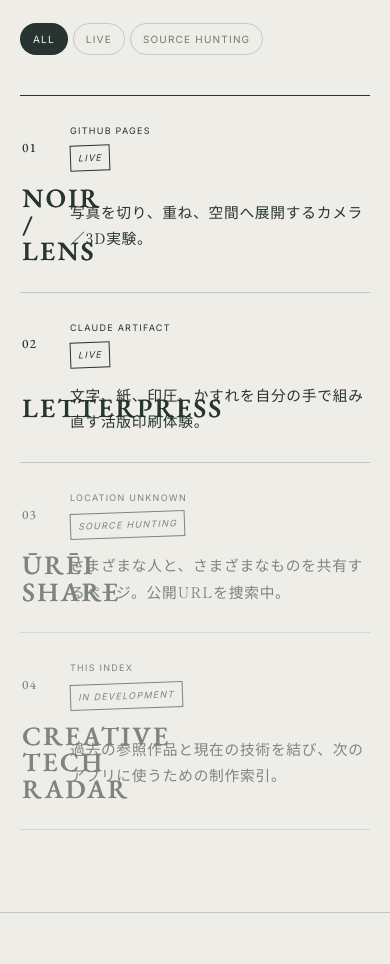
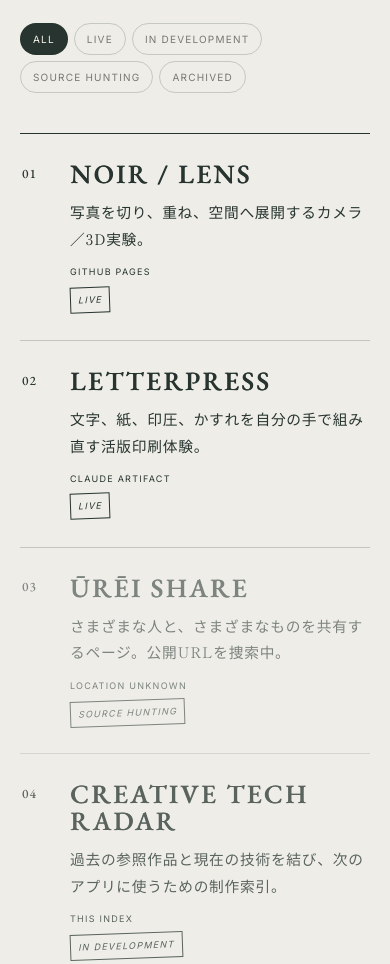
Before and after one commit to 8viliv8/urei-works-index, a plain HTML site: page dist/index.html in a window 390 px wide. Shown: the part 1013-1977 px from the top of the page. Drawn offline with nearby package versions, Linux system fonts and the light colour scheme.

Commit message:
Fix base layout and work status handling
- Fix mobile work cards: title was squeezed into the 34px number column
  at <=520px and overlapped the description (explicit grid placement)
- Separate statuses: live / development / seeking / archived; CREATIVE
  TECH RADAR is now IN DEVELOPMENT (legacy seeking+IN DEVELOPMENT is
  still read as development)
- Fixed index numbers via `no` in data.js (no renumbering on filter)
- Any work with a URL is openable; #references works as in-page link;
  cards without URL are not link-like and announce "公開URL未登録"
- Filters: aria-pressed, live count announcement, wrap on mobile
- INDEX menu closes with Escape; hidden menu links no longer focusable
- Edition date comes from data.meta.updated instead of today's date

Co-Authored-By: Claude Opus 5.5 <noreply@anthropic.com>
Claude-Session: https://claude.ai/code/session_01YZDC9RWQ19fE8PwMFyLwuj

```diff
--- a/dist/app.js
+++ b/dist/app.js
@@ -5,35 +5,76 @@
   const emptyState=document.getElementById('emptyState');
   const esc=s=>String(s).replace(/[&<>"']/g,c=>({'&':'&amp;','<':'&lt;','>':'&gt;','"':'&quot;',"'":'&#39;'}[c]));
 
-  document.getElementById('editionDate').textContent=new Intl.DateTimeFormat('en',{year:'numeric',month:'2-digit'}).format(new Date()).replace('/','.');
+  // 作品ステータスの定義。data.js の status はこのキーのどれか。
+  const STATUS={
+    live:{label:'LIVE',note:'現在開ける作品'},
+    development:{label:'IN DEVELOPMENT',note:'制作中・実験中'},
+    seeking:{label:'SOURCE HUNTING',note:'URLやソースを捜索中'},
+    archived:{label:'ARCHIVED',note:'ソースを保存済み'}
+  };
+  // 旧データ互換：status が "seeking" でも表示ラベルが IN DEVELOPMENT のものは制作中として扱う。
+  const statusOf=w=>{
+    if(w.status==='seeking'&&w.statusLabel==='IN DEVELOPMENT') return 'development';
+    return STATUS[w.status]?w.status:'seeking';
+  };
+
+  // 索引番号は data の no を使い、無ければ登録順で固定する（フィルター後の順位は使わない）。
+  const works=data.works.map((w,i)=>({...w,status:statusOf(w),no:Number.isFinite(w.no)?w.no:i+1}));
+
+  // 版表示：data.meta.updated（YYYY-MM-DD）を明示的に表示する。
+  const updated=data.meta&&data.meta.updated;
+  const editionDate=document.getElementById('editionDate');
+  if(updated&&editionDate){
+    editionDate.innerHTML=`<time datetime="${esc(updated)}">${esc(updated.replace(/-/g,'.'))}</time>`;
+    editionDate.setAttribute('aria-label',`最終更新 ${updated}`);
+  }
+
+  function workCard(w){
+    const no=String(w.no).padStart(2,'0');
+    const st=STATUS[w.status];
+    const label=w.statusLabel||st.label;
+    const internal=w.url&&w.url.startsWith('#');
+    let title;
+    if(w.url){
+      const attrs=internal?'':' target="_blank" rel="noopener"';
+      const hint=internal?'（このページ内へ移動）':'（新しいタブで開く）';
+      title=`<a class="work-link" href="${esc(w.url)}"${attrs}>${esc(w.title)}<span class="sr-only">${hint}</span></a>`;
+    }else{
+      title=`${esc(w.title)}<span class="sr-only">（公開URL未登録）</span>`;
+    }
+    return `<article class="work-card ${esc(w.status)}${w.url?' has-link':' no-link'}" data-id="${esc(w.id||'')}" style="--card-ink:${esc(w.ink)}" aria-labelledby="work-${esc(w.id)}">
+        <span class="work-no" aria-hidden="true">${esc(no)}</span>
+        <h3 class="work-title" id="work-${esc(w.id)}"><span class="sr-only">No.${esc(no)} </span>${title}</h3>
+        <p class="work-description">${esc(w.description)}</p>
+        <p class="work-meta">${esc(w.origin)}<br><i class="work-stamp"><span class="sr-only">状態：</span>${esc(label)}</i></p>
+      </article>`;
+  }
 
   function renderWorks(filter='all'){
-    const works=data.works.filter(w=>filter==='all'||w.status===filter);
-    emptyState.hidden=works.length>0;
-    workList.innerHTML=works.map((w,i)=>{
-      const tag=w.url&&w.status==='live'?'a':'article';
-      const href=tag==='a'?` href="${esc(w.url)}" target="_blank" rel="noopener"`:'';
-      return `<${tag}${href} class="work-card ${esc(w.status)}" style="--card-ink:${esc(w.ink)}">
-        <span class="work-no">${String(i+1).padStart(2,'0')}</span>
-        <strong class="work-title">${esc(w.title)}</strong>
-        <span class="work-description">${esc(w.description)}</span>
-        <span class="work-meta">${esc(w.origin)}<br><i class="work-stamp">${esc(w.statusLabel)}</i></span>
-      </${tag}>`;
-    }).join('');
+    const list=works.filter(w=>filter==='all'||w.status===filter);
+    emptyState.hidden=list.length>0;
+    workList.innerHTML=list.map(workCard).join('');
   }
 
   referenceGrid.innerHTML=data.references.map(r=>`<a class="reference-card" href="${esc(r.url)}" target="_blank" rel="noopener" style="--ref-color:${esc(r.color)}">
     <small>${esc(r.source)}</small><h3>${esc(r.title)}</h3><p>${esc(r.note)}</p><span class="reference-tags">${r.tags.map(esc).join(' · ')}</span>
   </a>`).join('');
 
-  document.querySelectorAll('.filter').forEach(button=>button.addEventListener('click',()=>{
-    document.querySelectorAll('.filter').forEach(b=>b.classList.toggle('active',b===button));
+  const filters=[...document.querySelectorAll('.filter')];
+  const filterStatus=document.getElementById('filterStatus');
+  function selectFilter(button){
+    filters.forEach(b=>{const on=b===button;b.classList.toggle('active',on);b.setAttribute('aria-pressed',String(on));});
     renderWorks(button.dataset.filter);
-  }));
+    const count=workList.children.length;
+    if(filterStatus) filterStatus.textContent=`${button.textContent}：${count}件`;
+  }
+  filters.forEach(button=>button.addEventListener('click',()=>selectFilter(button)));
 
   const menu=document.getElementById('siteNav'),menuButton=document.getElementById('menuButton');
+  const closeMenu=(focusButton)=>{menu.classList.remove('open');menuButton.setAttribute('aria-expanded','false');if(focusButton)menuButton.focus();};
   menuButton.addEventListener('click',()=>{const open=menu.classList.toggle('open');menuButton.setAttribute('aria-expanded',String(open));});
-  menu.querySelectorAll('a').forEach(a=>a.addEventListener('click',()=>{menu.classList.remove('open');menuButton.setAttribute('aria-expanded','false');}));
+  menu.querySelectorAll('a').forEach(a=>a.addEventListener('click',()=>closeMenu(false)));
+  document.addEventListener('keydown',e=>{if(e.key==='Escape'&&menu.classList.contains('open'))closeMenu(true);});
 
   const pulse=document.getElementById('inkPulse');
   document.getElementById('inkButton').addEventListener('click',()=>{pulse.classList.remove('go');requestAnimationFrame(()=>pulse.classList.add('go'));});
--- a/dist/data.js
+++ b/dist/data.js
@@ -1,7 +1,14 @@
 window.UREI_INDEX = {
+  // 版表示に使う更新情報。内容を更新したらここを手で書き換える（閲覧日ではない）。
+  meta: {
+    updated: "2026-11-24"
+  },
+  // status: "live" | "development" | "seeking" | "archived"
+  // no: 索引番号。一度付けたら変えない（フィルターや並び替えで振り直さない）。
   works: [
     {
       id: "noir-lens",
+      no: 1,
       title: "NOIR / LENS",
       description: "写真を切り、重ね、空間へ展開するカメラ／3D実験。",
       status: "live",
@@ -12,6 +19,7 @@ window.UREI_INDEX = {
     },
     {
       id: "letterpress",
+      no: 2,
       title: "LETTERPRESS",
       description: "文字、紙、印圧、かすれを自分の手で組み直す活版印刷体験。",
       status: "live",
@@ -22,6 +30,7 @@ window.UREI_INDEX = {
     },
     {
       id: "urei-share",
+      no: 3,
       title: "ŪRĒI SHARE",
       description: "さまざまな人と、さまざまなものを共有するページ。公開URLを捜索中。",
       status: "seeking",
@@ -32,9 +41,10 @@ window.UREI_INDEX = {
     },
     {
       id: "tech-radar",
+      no: 4,
       title: "CREATIVE TECH RADAR",
       description: "過去の参照作品と現在の技術を結び、次のアプリに使うための制作索引。",
-      status: "seeking",
+      status: "development",
       statusLabel: "IN DEVELOPMENT",
       origin: "THIS INDEX",
       url: "#references",
--- a/dist/index.html
+++ b/dist/index.html
@@ -15,7 +15,7 @@
       <span>ŪRĒI</span><i aria-hidden="true"></i>
     </a>
     <div class="edition">WORKS INDEX<br><span id="editionDate"></span></div>
-    <button class="menu-button" id="menuButton" aria-expanded="false" aria-controls="siteNav">INDEX</button>
+    <button class="menu-button" id="menuButton" type="button" aria-expanded="false" aria-controls="siteNav">INDEX</button>
   </header>
 
   <nav class="site-nav" id="siteNav" aria-label="主なページ">
@@ -38,10 +38,13 @@
       <header class="section-head">
         <div><p>01 / WORKS</p><h2 id="worksTitle">APPLICATIONS &amp; EXPERIMENTS</h2></div>
         <div class="filters" role="group" aria-label="作品を絞り込む">
-          <button class="filter active" data-filter="all">ALL</button>
-          <button class="filter" data-filter="live">LIVE</button>
-          <button class="filter" data-filter="seeking">SOURCE HUNTING</button>
+          <button class="filter active" type="button" data-filter="all" aria-pressed="true">ALL</button>
+          <button class="filter" type="button" data-filter="live" aria-pressed="false">LIVE</button>
+          <button class="filter" type="button" data-filter="development" aria-pressed="false">IN DEVELOPMENT</button>
+          <button class="filter" type="button" data-filter="seeking" aria-pressed="false">SOURCE HUNTING</button>
+          <button class="filter" type="button" data-filter="archived" aria-pressed="false">ARCHIVED</button>
         </div>
+        <p class="sr-only" id="filterStatus" role="status" aria-live="polite"></p>
       </header>
       <div class="work-list" id="workList"></div>
       <p class="empty-state" id="emptyState" hidden>この分類には、まだ作品がありません。</p>
@@ -65,6 +68,7 @@
       </div>
       <div class="status-key" aria-label="ステータスの説明">
         <span><i class="dot live"></i>LIVE — 現在開ける作品</span>
+        <span><i class="dot development"></i>IN DEVELOPMENT — 制作中・実験中</span>
         <span><i class="dot seeking"></i>SOURCE HUNTING — URLやソースを捜索中</span>
         <span><i class="dot archive"></i>ARCHIVED — ソースを保存済み</span>
       </div>
--- a/dist/styles.css
+++ b/dist/styles.css
@@ -16,8 +16,8 @@ button{border:0;background:none;cursor:pointer}
 .brand i:before{width:1px;height:14px;left:4px}.brand i:after{width:8px;height:1px;left:0;top:4px}
 .edition{text-align:center;color:#7c7e77;font:10px/1.5 Inter,sans-serif;letter-spacing:.18em}
 .menu-button{justify-self:end;padding:5px 0;border-bottom:1px solid var(--ink);font-size:11px;letter-spacing:.18em}
-.site-nav{position:fixed;z-index:14;right:22px;top:62px;width:min(260px,calc(100vw - 44px));padding:24px;background:rgba(246,243,233,.88);border:1px solid rgba(39,52,47,.16);box-shadow:0 28px 60px -35px var(--shadow);backdrop-filter:blur(18px);transform:translateY(-12px);opacity:0;pointer-events:none;transition:.25s ease}
-.site-nav.open{transform:none;opacity:1;pointer-events:auto}
+.site-nav{position:fixed;z-index:14;right:22px;top:62px;width:min(260px,calc(100vw - 44px));padding:24px;background:rgba(246,243,233,.88);border:1px solid rgba(39,52,47,.16);box-shadow:0 28px 60px -35px var(--shadow);backdrop-filter:blur(18px);transform:translateY(-12px);opacity:0;visibility:hidden;pointer-events:none;transition:.25s ease}
+.site-nav.open{transform:none;opacity:1;visibility:visible;pointer-events:auto}
 .site-nav a{display:block;padding:14px 3px;border-bottom:1px solid var(--rule);font:500 13px/1 EB Garamond,serif;letter-spacing:.16em}
 .hero{min-height:100svh;padding:150px max(7vw,28px) 80px;display:grid;grid-template-columns:minmax(0,1.25fr) minmax(220px,.75fr);grid-template-rows:auto 1fr auto;gap:35px;align-items:center;position:relative;overflow:hidden}
 .kicker{grid-column:1/-1;margin:0;color:#85867f;font-size:10px;letter-spacing:.25em}
@@ -35,16 +35,24 @@ h2{margin:0;font:500 clamp(1.55rem,3.2vw,3rem)/1.15 EB Garamond,serif;letter-spa
 .filters{display:flex;justify-content:flex-end;gap:5px;flex-wrap:wrap}
 .filter{padding:9px 12px;border:1px solid rgba(39,52,47,.2);border-radius:999px;color:#777970;font-size:10px;letter-spacing:.12em;transition:.2s}
 .filter.active,.filter:hover{background:var(--ink);color:var(--sheet)}
+.filter:focus-visible,.menu-button:focus-visible,#inkButton:focus-visible,.reference-card:focus-visible,.site-nav a:focus-visible{outline:1px solid var(--ink);outline-offset:3px}
+.sr-only{position:absolute!important;width:1px;height:1px;padding:0;margin:-1px;overflow:hidden;clip:rect(0 0 0 0);white-space:nowrap;border:0}
 .work-list{border-top:1px solid var(--ink)}
 .work-card{--card-ink:var(--ink);display:grid;grid-template-columns:70px minmax(180px,1.05fr) minmax(200px,1fr) 130px;gap:24px;align-items:center;padding:34px 4px;border-bottom:1px solid var(--rule);position:relative;isolation:isolate;transition:padding .28s ease,color .28s ease}
 .work-card:before{content:"";position:absolute;inset:7px -10px;background:var(--card-ink);transform:scaleY(0);transform-origin:bottom;transition:transform .28s cubic-bezier(.2,.7,.2,1);z-index:-1}
-.work-card.live:hover,.work-card.live:focus-visible{padding-left:19px;padding-right:19px;color:var(--sheet)}
-.work-card.live:hover:before,.work-card.live:focus-visible:before{transform:scaleY(1)}
-.work-card.seeking{opacity:.56;cursor:default}
+.work-card.has-link:hover,.work-card.has-link:focus-within{padding-left:19px;padding-right:19px;color:var(--sheet);opacity:1}
+.work-card.has-link:hover:before,.work-card.has-link:focus-within:before{transform:scaleY(1)}
+.work-card.has-link:focus-within{outline:1px solid var(--card-ink);outline-offset:9px}
+.work-link{color:inherit}
+.work-link:after{content:"";position:absolute;inset:0}
+.work-link:focus-visible{outline:none}
+.work-card.no-link{cursor:default}
+.work-card.seeking{opacity:.56}
+.work-card.development{opacity:.74}
 .work-no{font:500 13px/1 EB Garamond,serif;letter-spacing:.08em}
-.work-title{font:500 clamp(1.65rem,3.6vw,3.4rem)/1 EB Garamond,"Shippori Mincho",serif;letter-spacing:.09em;text-shadow:.55px .4px currentColor}
-.work-description{font:400 .92rem/1.8 "Shippori Mincho",serif;letter-spacing:.05em}
-.work-meta{text-align:right;font-size:9px;line-height:1.8;letter-spacing:.14em}
+.work-title{margin:0;font:500 clamp(1.65rem,3.6vw,3.4rem)/1 EB Garamond,"Shippori Mincho",serif;letter-spacing:.09em;text-shadow:.55px .4px currentColor}
+.work-description{margin:0;font:400 .92rem/1.8 "Shippori Mincho",serif;letter-spacing:.05em}
+.work-meta{margin:0;text-align:right;font-size:9px;line-height:1.8;letter-spacing:.14em}
 .work-stamp{display:inline-block;margin-top:6px;padding:4px 7px;border:1px solid currentColor;transform:rotate(-2deg)}
 .empty-state{text-align:center;color:#898a83;padding:50px}
 .reference-grid{display:grid;grid-template-columns:repeat(3,1fr);border-top:1px solid var(--rule);border-left:1px solid var(--rule)}
@@ -58,13 +66,13 @@ h2{margin:0;font:500 clamp(1.55rem,3.2vw,3rem)/1.15 EB Garamond,serif;letter-spa
 .about-copy{display:grid;grid-template-columns:1fr 1fr;gap:8vw;font:400 clamp(1.1rem,2vw,1.5rem)/2 "Shippori Mincho",serif;letter-spacing:.08em}
 .about-copy p{margin:0}
 .status-key{display:flex;gap:28px;flex-wrap:wrap;margin-top:65px;padding-top:20px;border-top:1px solid var(--rule);font-size:9px;letter-spacing:.09em}
-.dot{width:7px;height:7px;border-radius:50%;display:inline-block;margin-right:7px}.dot.live{background:#2f5e4c}.dot.seeking{background:#c99a1e}.dot.archive{background:#254762}
+.dot{width:7px;height:7px;border-radius:50%;display:inline-block;margin-right:7px}.dot.live{background:#2f5e4c}.dot.development{background:#a34533}.dot.seeking{background:#c99a1e}.dot.archive{background:#254762}
 footer{padding:28px 30px calc(28px + env(safe-area-inset-bottom));display:grid;grid-template-columns:1fr auto 1fr;align-items:center;border-top:1px solid var(--rule);font-size:9px;letter-spacing:.16em}
 footer span:last-child{text-align:right}
 #inkButton{padding:11px 16px;border:1px solid var(--ink);font-size:9px;letter-spacing:.15em;transition:.2s}#inkButton:hover{background:var(--ink);color:var(--sheet)}
 .ink-pulse{position:fixed;width:20px;height:20px;left:50%;top:50%;border-radius:50%;background:var(--ink);pointer-events:none;z-index:30;transform:translate(-50%,-50%) scale(0);opacity:0}
 .ink-pulse.go{animation:inkPulse .8s ease-out}
 @keyframes inkPulse{0%{transform:translate(-50%,-50%) scale(0);opacity:.16}70%{opacity:.08}100%{transform:translate(-50%,-50%) scale(110);opacity:0}}
-@media(max-width:820px){.site-header{padding:18px}.edition{display:none}.site-header{grid-template-columns:1fr 1fr}.hero{grid-template-columns:1fr;padding-top:130px}.hero-copy{margin:0;max-width:520px}.press-mark{width:190px;height:190px;opacity:.32}.section{padding:82px 20px}.section-head{grid-template-columns:1fr;gap:26px;margin-bottom:40px}.filters{justify-content:flex-start;overflow:auto;flex-wrap:nowrap}.work-card{grid-template-columns:42px 1fr auto;gap:14px;padding:27px 2px}.work-description{grid-column:2/-1}.work-meta{grid-column:3;grid-row:1;text-align:right}.reference-grid{grid-template-columns:1fr 1fr}.about-copy{grid-template-columns:1fr;gap:25px}footer{grid-template-columns:1fr auto}footer span:last-child{display:none}}
-@media(max-width:520px){h1{font-size:clamp(2.25rem,12vw,4rem);letter-spacing:.08em}.hero{padding-left:20px;padding-right:20px}.work-card{grid-template-columns:34px 1fr}.work-meta{grid-column:2;text-align:left}.work-description{grid-column:2}.reference-grid{grid-template-columns:1fr}.reference-card{min-height:205px}footer{padding-left:20px;padding-right:20px}.status-key{display:grid;gap:14px}}
+@media(max-width:820px){.site-header{padding:18px}.edition{display:none}.site-header{grid-template-columns:1fr 1fr}.hero{grid-template-columns:1fr;padding-top:130px}.hero-copy{margin:0;max-width:520px}.press-mark{width:190px;height:190px;opacity:.32}.section{padding:82px 20px}.section-head{grid-template-columns:1fr;gap:26px;margin-bottom:40px}.filters{justify-content:flex-start;flex-wrap:wrap;gap:6px}.work-card{grid-template-columns:42px 1fr auto;gap:14px;padding:27px 2px}.work-no{grid-column:1;grid-row:1}.work-title{grid-column:2;grid-row:1}.work-description{grid-column:2/-1;grid-row:2}.work-meta{grid-column:3;grid-row:1;text-align:right}.reference-grid{grid-template-columns:1fr 1fr}.about-copy{grid-template-columns:1fr;gap:25px}footer{grid-template-columns:1fr auto}footer span:last-child{display:none}}
+@media(max-width:520px){h1{font-size:clamp(2.25rem,12vw,4rem);letter-spacing:.08em}.hero{padding-left:20px;padding-right:20px}.work-card{grid-template-columns:34px 1fr;row-gap:12px}.work-no{align-self:start;padding-top:.45em}.work-title{grid-column:2;grid-row:1}.work-description{grid-column:2;grid-row:2}.work-meta{grid-column:2;grid-row:3;text-align:left}.reference-grid{grid-template-columns:1fr}.reference-card{min-height:205px}footer{padding-left:20px;padding-right:20px}.status-key{display:grid;gap:14px}}
 @media(prefers-reduced-motion:reduce){html{scroll-behavior:auto}*,*:before,*:after{animation-duration:.01ms!important;transition-duration:.01ms!important}}
```
